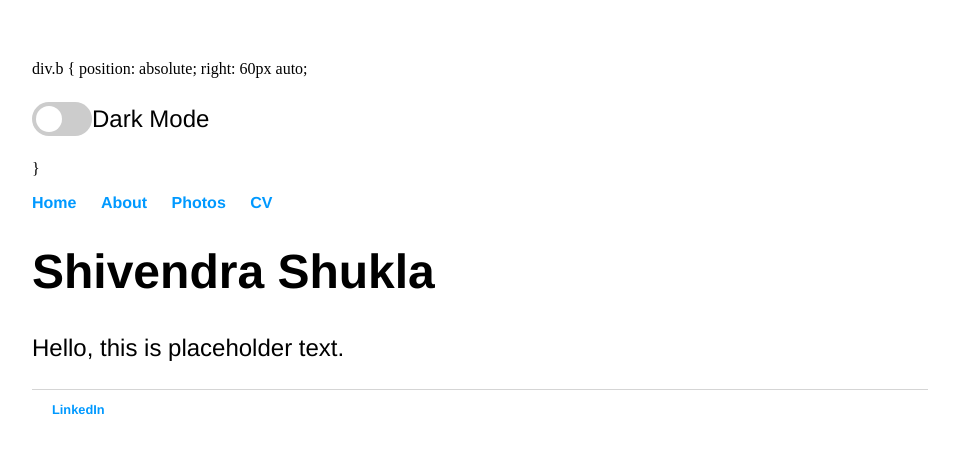
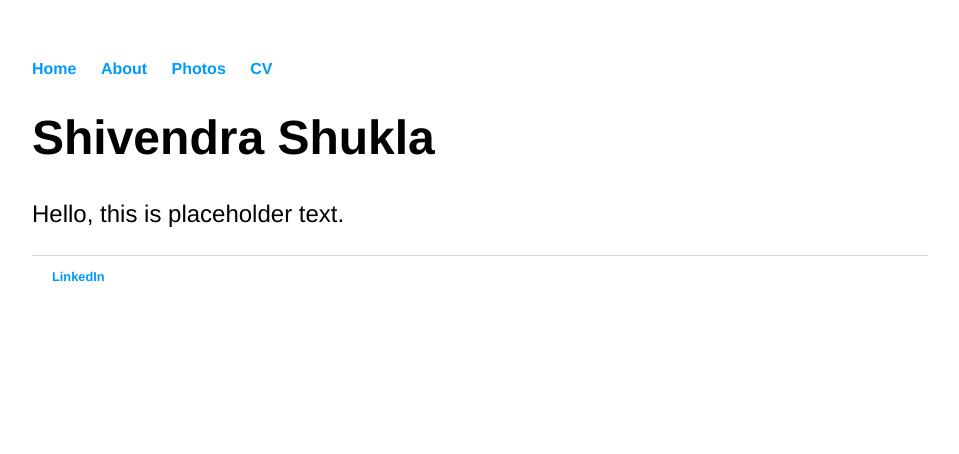
Before and after one commit to thatshivendrashukla/thatshivendrashukla.github.io, a Jekyll site: the page built from index.html, in a window 1280 px wide. Shown: the top 454 px of the page, without its empty margins (160-1119 px from the left). Built offline with Jekyll 4.4.1, drawn with Linux system fonts in a browser that asks for light colours.

Commit message:
Update default.html

```diff
--- a/_layouts/default.html
+++ b/_layouts/default.html
@@ -8,7 +8,8 @@
 			{% include favicons.html %}
 			{% include ga.html %}
 			<!-- dark mode switcher and javascript for persistency-->
-	div.b 	{
+	<style>
+	div.a 	{
 	position: absolute;
 	right: 60px auto;
 
@@ -43,7 +44,7 @@
 					toggleSwitch.addEventListener('change', switchTheme, false);
 				</script>
 			</div>
-			}
+			} </style>
 		</head>
 		<body>
 			<nav>
```
